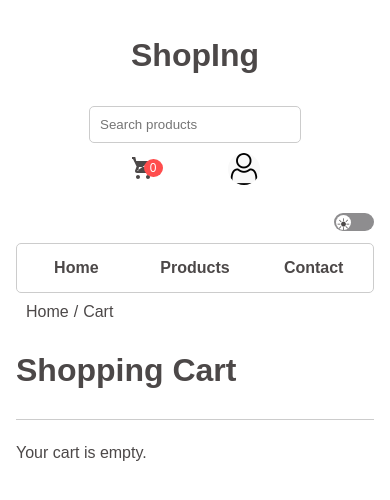
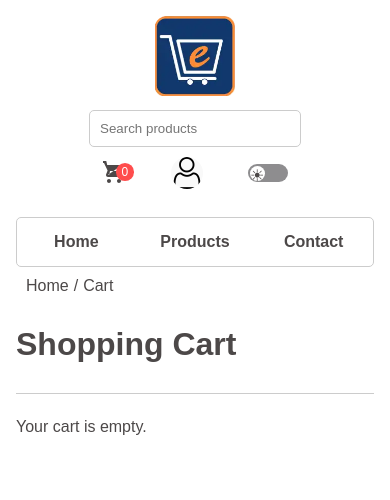
Before and after one commit to keerthivijay/shopping-cart, a React (Vite) app: page /cart in a window 390 px wide. Shown: the top 500 px of the page. Built offline with nearby package versions, Linux system fonts and the light colour scheme.

Commit message:
Added logo

```diff
--- a/src/components/Header.jsx
+++ b/src/components/Header.jsx
@@ -13,7 +13,7 @@ const Header = () => {
         <div className="header">
             <div className="top-bar">
                 <Link to="/">
-                    <h1>ShopIng</h1>
+                    <img src="../src/assets/logo.png" alt="logo" className='logo' />
                 </Link>
                 <SearchBox />
                 <div className="activity-bar">
@@ -29,9 +29,9 @@ const Header = () => {
                         <img src="../src/assets/user.png" tabIndex={0} role='button' alt="User Icon" className="user-icon" />
                         <DropdownMenu />
                     </span>
+                    <ToggleTheme/>
                 </div>
             </div>
-            <ToggleTheme/>
             <Menu/>
         </div>
     );
--- a/src/index.css
+++ b/src/index.css
@@ -42,10 +42,15 @@ body {
 }
 
 .top-bar {
-  padding: 16px;
+  padding: 10px 0 10px 0px;
   display: flex;
   justify-content: space-between;
   align-items: center;
+}
+
+.logo {
+  width: 100px;
+  height: auto;
 }
 
 .header a {
@@ -730,7 +735,7 @@ input[type="range"]::-webkit-slider-thumb {
     width: 38px;
     height: 38px;
     top: 0%;
-    left: 13%;
+    left: 14%;
     background: var(---background-icon);
     border: 1px solid var(--border);
     padding: 0px;
@@ -1337,6 +1342,11 @@ fieldset {
     display: none;
   }
 
+  .logo {
+    width: 80px;
+    height: auto;
+  }
+
   .search-bar:hover .btn-search-clear {
     top: 5px;
     right: 30px;
```
Also changed, not shown: src/assets/logo.png (added).
